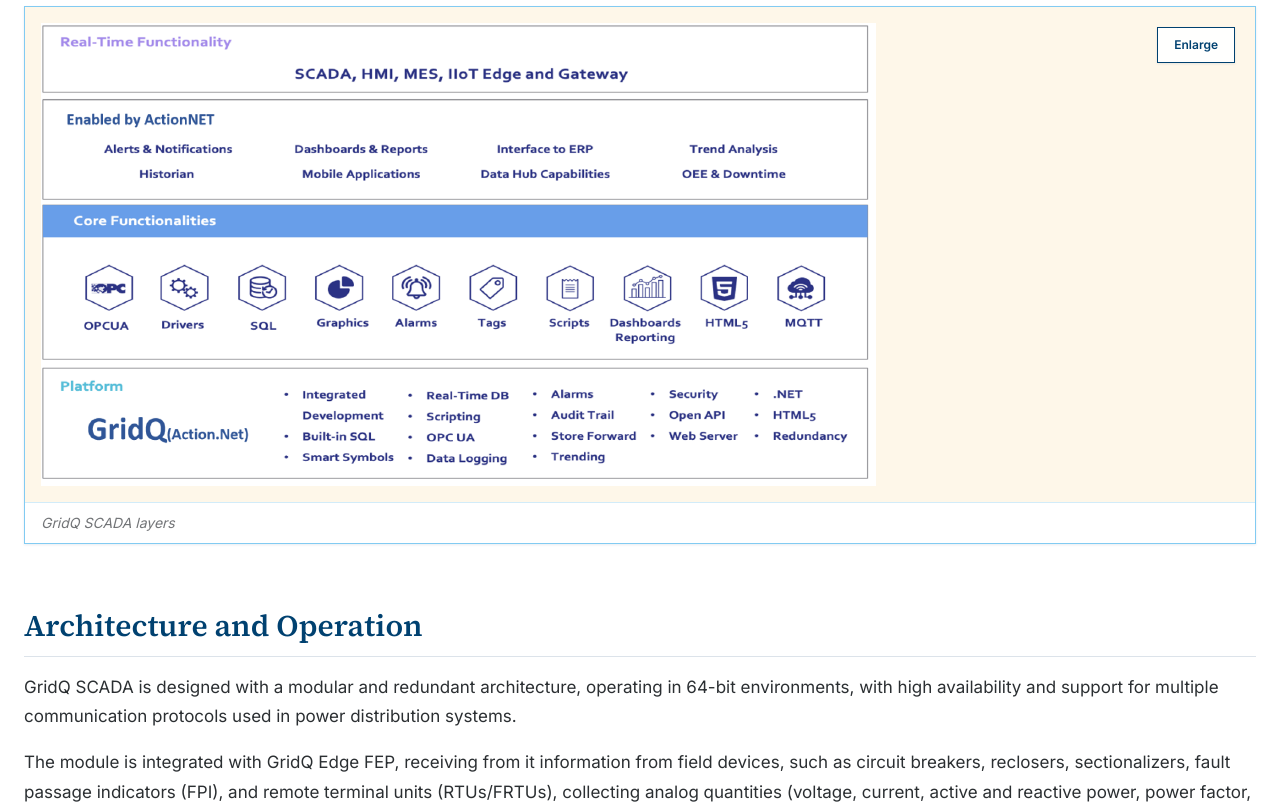
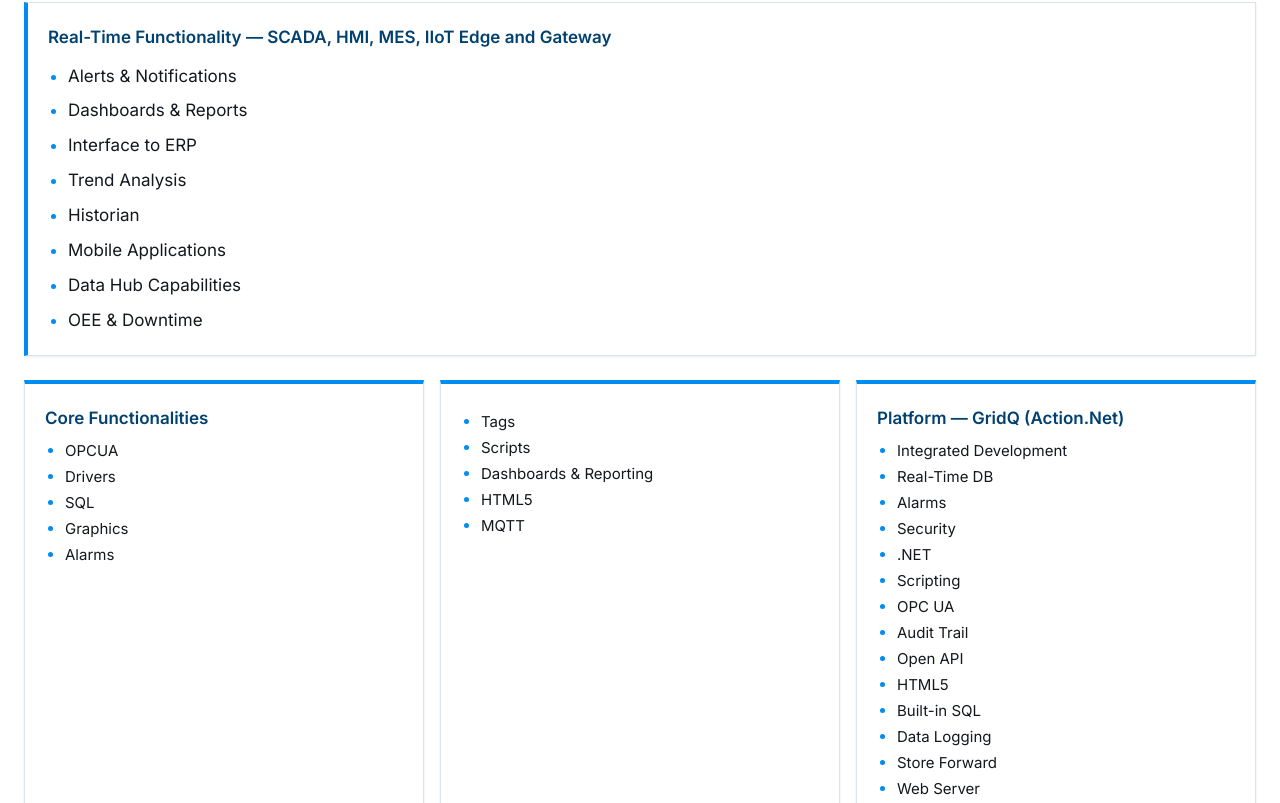
Before and after one commit to AmandaMendoncc/demo, a React (Vite) app: page /demo/scada in a window 1280 px wide. Shown: the part 557-1360 px from the top of the page. Built offline with nearby package versions, Linux system fonts and the light colour scheme.

Commit message:
feat: replace scada-camadas figure with structured blocks (box + boxgrid)

```diff
--- a/src/content/scada.ts
+++ b/src/content/scada.ts
@@ -14,10 +14,47 @@
       text: 'GridQ SCADA is the module that constitutes the operational foundation of electrical network management systems, being responsible for network supervision, event processing, historical storage, and execution of remote commands on field equipment.',
     },
     {
-      kind: 'figure',
-      src: 'scada-camadas.png',
-      alt: 'GridQ SCADA layers',
-      caption: 'GridQ SCADA layers',
+      kind: 'box',
+      title: 'Real-Time Functionality — SCADA, HMI, MES, IIoT Edge and Gateway',
+      items: [
+        'Alerts & Notifications',
+        'Dashboards & Reports',
+        'Interface to ERP',
+        'Trend Analysis',
+        'Historian',
+        'Mobile Applications',
+        'Data Hub Capabilities',
+        'OEE & Downtime',
+      ],
+    },
+    {
+      kind: 'boxgrid',
+      columns: [
+        { title: 'Core Functionalities', items: ['OPCUA', 'Drivers', 'SQL', 'Graphics', 'Alarms'] },
+        { title: '', items: ['Tags', 'Scripts', 'Dashboards & Reporting', 'HTML5', 'MQTT'] },
+        {
+          title: 'Platform — GridQ (Action.Net)',
+          items: [
+            'Integrated Development',
+            'Real-Time DB',
+            'Alarms',
+            'Security',
+            '.NET',
+            'Scripting',
+            'OPC UA',
+            'Audit Trail',
+            'Open API',
+            'HTML5',
+            'Built-in SQL',
+            'Data Logging',
+            'Store Forward',
+            'Web Server',
+            'Redundancy',
+            'Smart Symbols',
+            'Trending',
+          ],
+        },
+      ],
     },
 
     { kind: 'heading', level: 2, text: 'Architecture and Operation' },
```
